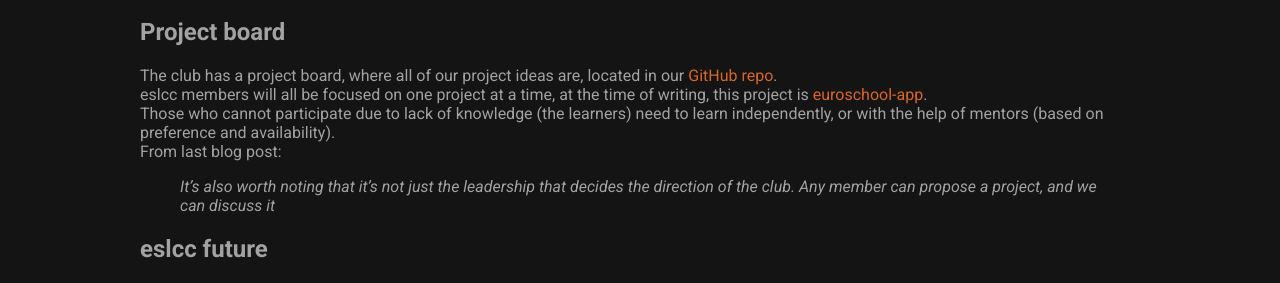
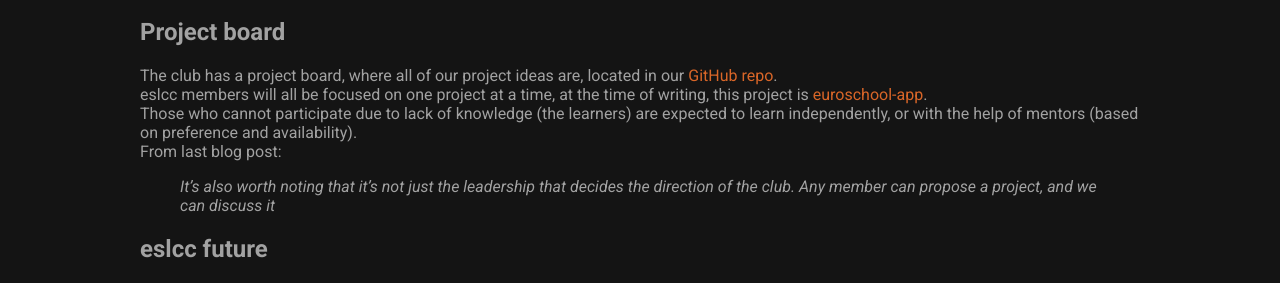
Before and after one commit to eslcc/eslcc.github.io, a Jekyll site: the page built from _posts/2017-05-21-more-information.md, in a window 1280 px wide and 1269 px high. Shown: the part 894-1177 px from the top of the window. Built offline with Jekyll 4.4.1, drawn with Linux system fonts in a browser that asks for light colours.

Commit message:
Update 2017-05-21-more-information.md

```diff
--- a/_posts/2017-05-21-more-information.md
+++ b/_posts/2017-05-21-more-information.md
@@ -37,7 +37,7 @@ Project board
 -------------
 The club has a project board, where all of our project ideas are, located in our [GitHub repo](https://github.com/orgs/eslcc/projects/5).
 eslcc members will all be focused on one project at a time, at the time of writing, this project is [euroschool-app](https://github.com/eslcc/euroschool-app).
-Those who cannot participate due to lack of knowledge (the learners) need to learn independently, or with the help of mentors (based on preference and availability).
+Those who cannot participate due to lack of knowledge (the learners) are expected to learn independently, or with the help of mentors (based on preference and availability).
 From last blog post:
 >It's also worth noting that it's not just the leadership that decides the direction of the club. Any member can propose a project, and we can discuss it
 
```
